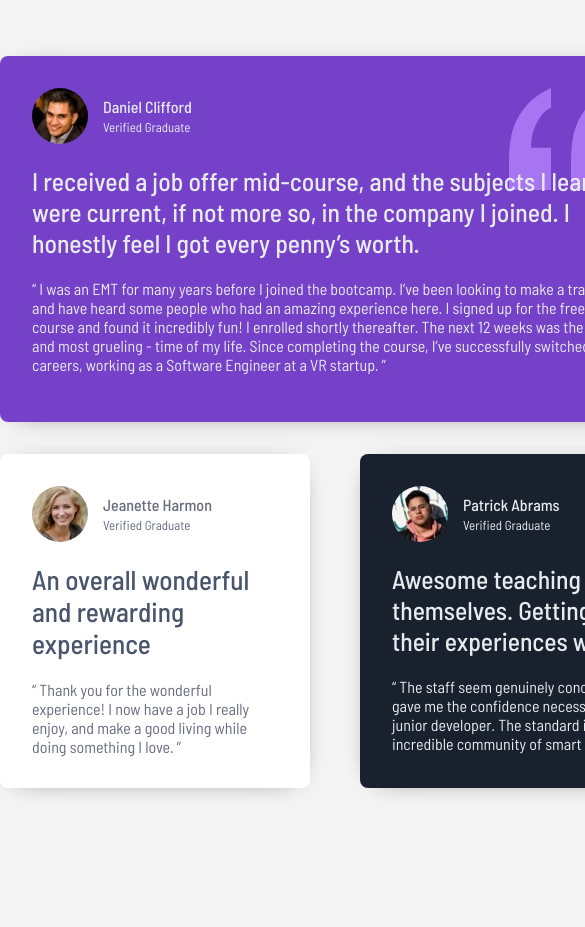
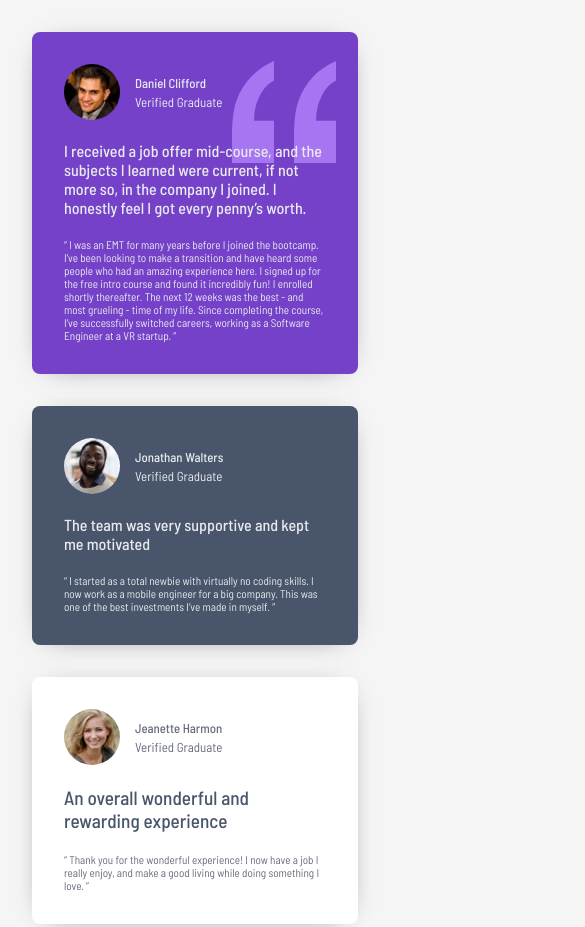
Before and after one commit to andredantasti/desafio-testimonials-grid, a plain HTML site: page index.html in a window 390 px wide. Shown: the top 927 px of the page, 585 px wide, since content can reach past the window. Before the commit the page ends 844 px from the top, so only its background shows below. Drawn offline with Linux system fonts and the light colour scheme.

Commit message:
Inicio e finalização do estilo de responsividade

```diff
--- /dev/null
+++ b/css/responsividade.css
@@ -0,0 +1,60 @@
+@media(max-width:768px){
+   body{
+    height: auto;
+    margin: 32px;
+    width: auto;
+
+   }
+
+    .container{
+       display: flex;
+       flex-direction: column;
+       gap: 32px
+
+    }
+
+    .testemunho-1{
+        width: 100%;
+    }
+    .testemunho-2{
+        width: 100%;
+
+    }
+    .testemunho-3{
+        width: 100%;
+        margin-top: 0;
+    }
+
+    .testemunho-4{
+        width: 100%;
+        margin-top: 0;
+    }
+
+   .testemunho-5{
+    width: 100%;
+   }
+
+   .titulo{
+    color: hsl(214, 17%, 92%);
+    font-size: 1rem;
+    font-weight: 500;
+    margin: 21px 0px;
+
+}
+.titulo2{
+    color: hsl(217, 19%, 35%);
+    font-size: 1.2rem;
+    font-weight: 500;
+    margin: 21px 0px;
+}
+
+.nomes{
+    font-size: 0.8rem;
+    margin-bottom: 3px;
+    font-weight: 500;
+}
+
+.descricao{
+    font-size: 0.7rem;
+}
+}
--- a/css/style.css
+++ b/css/style.css
@@ -17,7 +17,6 @@ body{
     grid-template-columns: repeat(4, 1fr);
     grid-template-rows: repeat(2, 1fr);
     justify-content: center;
-
 
 }
 
--- a/index.html
+++ b/index.html
@@ -13,6 +13,7 @@
 
     <link rel="stylesheet" href="css/reset.css" />
     <link rel="stylesheet" href="css/style.css" />
+    <link rel="stylesheet" href="css/responsividade.css">
 
     <link rel="preconnect" href="https://fonts.googleapis.com" />
     <link rel="preconnect" href="https://fonts.gstatic.com" crossorigin />
```
